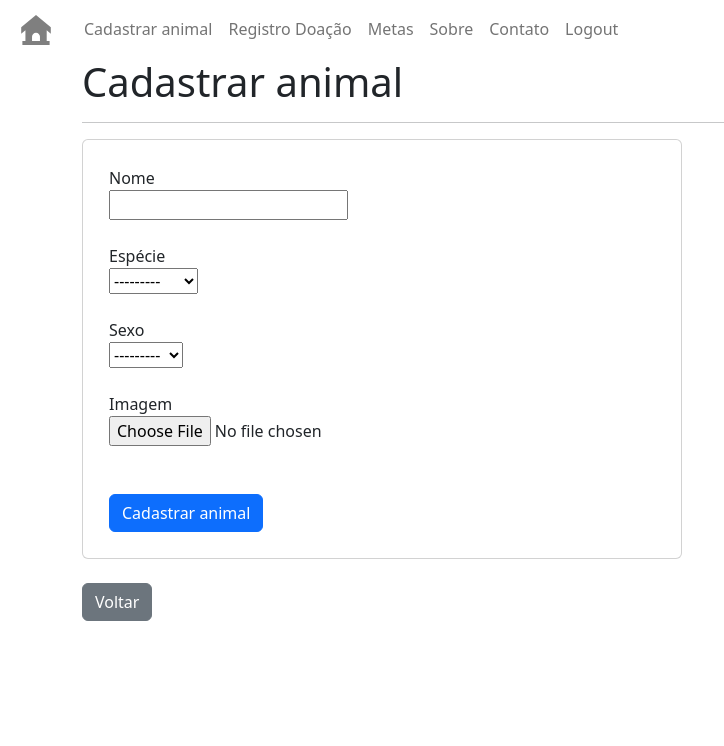
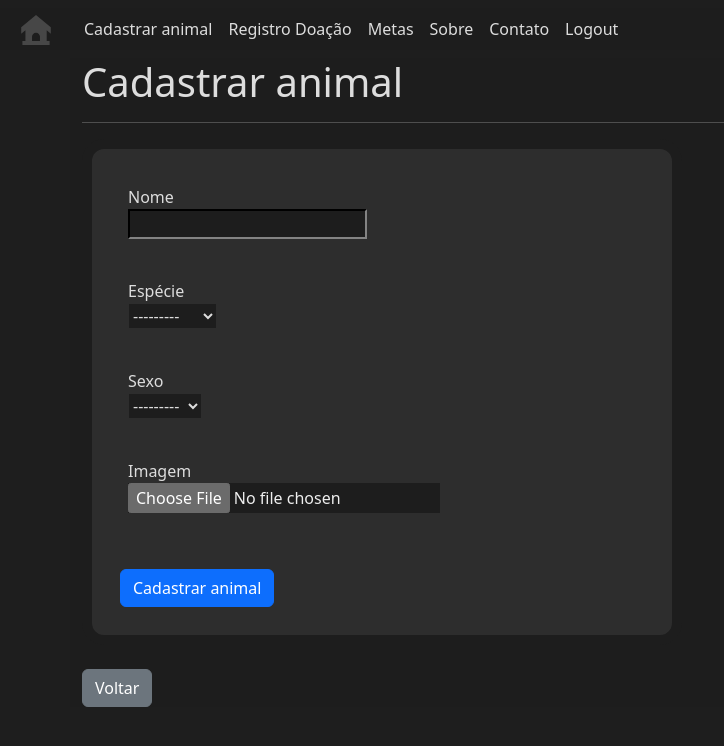
Before and after one commit to tomasfn87/adote-ou-apadrinhe-um-animal, a Django app: page /cadastro/ in a window 1280 px wide. Shown: the top 746 px of the page, without its empty margins (0-724 px from the left). Run offline with Django 4.2, Linux system fonts and the light colour scheme; the visitor is signed in with stand-in values (Sample User, id 1); some libraries are stand-ins or nearby versions.

Commit message:
Alterado o layout do site para Dark Mode.

```diff
--- a/animais/templates/animais/base.html
+++ b/animais/templates/animais/base.html
@@ -14,7 +14,7 @@
     <meta charset="utf-8">
     <meta name="description" content="Univesp 2023 - Projeto Integrador II - Sistema para divulgação de animais para adoção (https://github.com/tomasfn87/adote-ou-apadrinhe-um-animal)">
     <title>
-      {% block title %}Adote ou Apadrinhe um Animal{% endblock %}
+      {% block title %}Gestão Canil{% endblock %}
     </title>
     <link rel="stylesheet" href="https://cdnjs.cloudflare.com/ajax/libs/font-awesome/5.15.4/css/all.min.css">
     <link rel="icon" href="https://zqveubweedfxbxbptrkq.supabase.co/storage/v1/object/public/icons/favicon.ico" type="image/x-icon">
@@ -27,6 +27,18 @@
     <script src="https://cdnjs.cloudflare.com/ajax/libs/popper.js/2.10.2/umd/popper.min.js"></script>
     <script src="https://cdn.jsdelivr.net/npm/bootstrap@5.2.0/dist/js/bootstrap.min.js"></script>
     <style>
+      html, body {
+        background-color: #1E1E1E;
+        border-color: #1F1F1F;
+        color: #DDD;
+        color-scheme: dark;
+      }
+
+      div {
+        background-color: #1D1D1D;
+        color: #DDD;
+      }
+
       .nav-item a:hover, .navbar-brand:hover {
         background-color: #E8E8E8;
         border-radius: 6px;
@@ -34,21 +46,58 @@
       }
 
       .animal-card {
-        border: 1px solid #DDD;
-        color: #555;
+        background-color: #2D2D2D;
+        border: 1px solid #333;
+        color: #DDD;
       }
 
-      .animal-card:hover {
-        background-color: #E8E8E8;
-        color: #111;
+      .animal-card:hover, .animal-card *:hover {
+        background-color: #3F3F3F;
+        color: #F4F4F4;
       }
 
       .navbar-brand {
+        color: #DDD;
         opacity: 75%;
       }
 
       .navbar-brand:hover {
         opacity: 100%;
+      }
+
+      .nav-link {
+        color: #DDD;
+      }
+
+      .nav-link:hover {
+        color: #E5E5E5;
+      }
+
+      table {
+        background-color: inherit;
+        color: inherit;
+      }
+
+      td, td strong {
+         color: #DDD;
+      }
+
+      th {
+         color: #EEE;
+      }
+
+      form {
+         padding: 10px;
+      }
+
+      .card {
+         padding: 10px;
+         background-color: #2D2D2D;
+      }
+
+      .card label, .card div {
+         background-color: #2D2D2D;
+         color: #DDD;
       }
 
       .social-media {
@@ -59,7 +108,13 @@
         opacity: 100%;
       }
 
+      .card-body, .card-body div, .card-body fieldset, .card-body legend {
+        background-color: #2D2D2D;
+        padding: 8px;
+      }
+
       .custom-card-body {
+        background-color: #2D2D2D;
         max-width: 600px;
         margin: left;
       }
@@ -79,11 +134,65 @@
 
       .card {
         padding: 10px;
+        border: 10px solid #1D1D1D;
+        border-radius: 22px;
       }
 
       .card-img-top {
         border-radius: 10px;
         overflow: hidden;
+      }
+
+      input[type="checkbox"].form-check-input {
+        background-color: #0F0F0F;
+        border-color: #DDD;
+        color: #4F4;
+      }
+
+      label.form-check-label {
+        color: #EEE;
+      }
+
+      input[type="checkbox"].form-check-input:checked {
+        background-color: #13B613;
+        border-color: #33DF33;
+      }
+
+      input[type=text], input[type=date], input[type=password] {
+        color: #DDD;
+        background-color: #1D1D1D;
+        border-color: #2F2F2F;
+        color-scheme: dark;
+      }
+
+      input[type=text]::placeholder {
+        color: #777;
+        background-color: #1E1E1E;
+        border-color: #2F2F2F;
+      }
+
+      input[type=text]:focus, input[type=password]:focus, input[type=date]:focus,
+        input[type=number]:focus, select.form-control:focus {
+        color: #EEE;
+        background-color: #0F0F0F;
+        border-color: #0F0F0F;
+      }
+
+      .card h2 {
+        background-color: #2D2D2D;
+        border-color: #2D2D2D;
+        color: #EEE;
+      }
+
+      select, select.form-control, input[type=number] {
+         background-color: #1D1D1D;
+         color: #DDD;
+         border-color: #2D2D2D;
+      }
+
+      input[type=file] {
+        background-color: #2D2D2D;
+        color: #DDD;
       }
 
       .whatsapp {
@@ -120,6 +229,32 @@
         width: 100%;
         height: 100%;
       }
+
+      ul.pagination {
+        background-color: #1D1D1D;
+        color: #2F2F2F;
+      }
+
+      a.page-link {
+        background-color: #2D2D2D;
+        border-color: #2D2D2D;
+        color: #EEE;
+        border-color: #DDD;
+      }
+
+      input[name=arquivo_imagem] {
+        background-color: #1D1D1D;
+        color: #EEE;
+      }
+
+      button.navbar-toggler {
+        color: #EEE;
+        border-color: #4D4D4D;
+      }
+
+      span.navbar-toogler-icon {
+        color: #EEE;
+      }
     </style>
   </head>
   <body>
@@ -128,7 +263,7 @@
       <iframe src="https://www.googletagmanager.com/ns.html?id=GTM-PKV2F5CD" height="0" width="0" style="display:none;visibility:hidden"></iframe>
     </noscript>
     <!-- End Google Tag Manager (noscript) -->
-    <nav class="navbar navbar-expand-lg bg-body-tertiary">
+    <nav class="navbar navbar-expand-lg navbar-dark bg-body-tertiary">
       <div class="container-fluid">
         <a class="navbar-brand" href="{% url 'animais:index' %}" id="logo" title="Ver os animais cadastrados para adoção" alt="Página Inicial">
           <svg fill="#555" height="30px" width="48px" version="1.1" id="Capa_1" xmlns="http://www.w3.org/2000/svg" xmlns:xlink="http://www.w3.org/1999/xlink" viewBox="0 0 227.029 227.029" xml:space="preserve"><path d="M225.515,141.401V91.89L113.515,0l-112,91.89v49.512l32-26.254v81.882h-23v30h206v-30h-22v-81.061L225.515,141.401z M83.515,163.591c0-16.542,13.458-30,30-30s30,13.458,30,30v33.438h-60V163.591z"/></svg>
@@ -151,7 +286,7 @@
               <a class="nav-link" href="{% url 'animais:sobre' %}" title="Informações sobre a instituição" alt="Sobre">Sobre</a>
             </li>
             <li class="nav-item">
-              <a class="nav-link" href="#logo">Contato</a>
+              <a class="nav-link" href="https://www.facebook.com/rosefontanatc/" target="_blank">Contato</a>
             </li>
             {% if user.is_authenticated %}
               <li class="nav-item">
--- a/animais/templates/animais/cadastro.html
+++ b/animais/templates/animais/cadastro.html
@@ -4,9 +4,9 @@
   <h1>Cadastrar animal</h1>
   <hr>
   {% if not user.is_authenticated %}
-    <span>Clique no botão abaixo para fazer login</span>
+    <span>Clique no botão abaixo para entrar com nome de usuário e senha</span>
     <br><br>
-    <a href="{% url 'animais:login_admin' %}" class="btn btn-primary">Login</a>
+    <a href="{% url 'animais:login_admin' %}" class="btn btn-primary">Entrar</a>
     <br><br>
   {% else %}
     <div class="card custom-card-body">
@@ -29,7 +29,7 @@
           </div>
           <br>
           <div class="form-group">
-            <label for="{{ form.arquivo_imagem.id_for_label }}">Imagem</label><br>
+            <label id="choose-image-container" for="{{ form.arquivo_imagem.id_for_label }}">Imagem</label><br>
             {{ form.arquivo_imagem }}
           </div>
           <br><br>
--- a/animais/templates/animais/sobre.html
+++ b/animais/templates/animais/sobre.html
@@ -11,7 +11,7 @@
       <p>
         No momento, a entidade abriga 126 animais e possui em sua infraestrutura canis separados com padrões pré-estabelecidos e devidamente higienizados. Além disso, ainda possui sala de cirurgia e enfermaria dentro do local para a realização de atendimentos dos animais do abrigo e também de emergências que surgem.
       </p>
-      <table class="table table-striped table-responsive">
+      <table class="table-responsive">
         <tbody>
           <tr>
             <td><strong>Localização</strong>:</td>
@@ -33,7 +33,7 @@
             <td><strong>Redes sociais</strong>:</td>
             <td>
               <a href="https://www.facebook.com/rosefontanatc/" target="_blank" class="social-media">
-                <svg fill="#0865FE" height="3rem" viewBox="-51.2 -51.2 614.40 614.40" id="Layer_1" data-name="Layer 1" xmlns="http://www.w3.org/2000/svg"><g id="SVGRepo_bgCarrier" stroke-width="0" transform="translate(69.12,69.12), scale(0.73)"><rect x="-51.2" y="-51.2" width="614.40" height="614.40" rx="307.2" fill="#FFFFFF" strokewidth="0"/></g><g id="SVGRepo_tracerCarrier" stroke-linecap="round" stroke-linejoin="round" stroke="#CCCCCC" stroke-width="2.048"/><g id="SVGRepo_iconCarrier"><path d="M480,257.35c0-123.7-100.3-224-224-224s-224,100.3-224,224c0,111.8,81.9,204.47,189,221.29V322.12H164.11V257.35H221V208c0-56.13,33.45-87.16,84.61-87.16,24.51,0,50.15,4.38,50.15,4.38v55.13H327.5c-27.81,0-36.51,17.26-36.51,35v42h62.12l-9.92,64.77H291V478.66C398.1,461.85,480,369.18,480,257.35Z" fill-rule="evenodd"/></g></svg>
+                <svg height="35px" xmlns="http://www.w3.org/2000/svg" xmlns:xlink="http://www.w3.org/1999/xlink" version="1.1" id="Layer_1" x="0px" y="0px" viewBox="0 0 40 40" style="enable-background:new 0 0 40 40;" xml:space="preserve"><style type="text/css">.st0{fill:url(#SVGID_1_);}	.st1{fill:#FFFFFF;}</style><linearGradient id="SVGID_1_" gradientUnits="userSpaceOnUse" x1="-277.375" y1="406.6018" x2="-277.375" y2="407.5726" gradientTransform="matrix(40 0 0 -39.7778 11115.001 16212.334)"><stop offset="0" style="stop-color:#0062E0"/><stop offset="1" style="stop-color:#19AFFF"/></linearGradient><path class="st0" d="M16.7,39.8C7.2,38.1,0,29.9,0,20C0,9,9,0,20,0s20,9,20,20c0,9.9-7.2,18.1-16.7,19.8l-1.1-0.9h-4.4L16.7,39.8z"/><path class="st1" d="M27.8,25.6l0.9-5.6h-5.3v-3.9c0-1.6,0.6-2.8,3-2.8h2.6V8.2c-1.4-0.2-3-0.4-4.4-0.4c-4.6,0-7.8,2.8-7.8,7.8V20  h-5v5.6h5v14.1c1.1,0.2,2.2,0.3,3.3,0.3c1.1,0,2.2-0.1,3.3-0.3V25.6H27.8z"/></svg>
               </a>
             </td>
           </tr>
```
Also changed, not shown: animais/templates/animais/index.html (+4 -4 lines), animais/templates/animais/login.html (+4 -4 lines), animais/templates/animais/metas.html (+11 -8 lines), animais/templates/animais/registro_doacao.html (+11 -21 lines).
